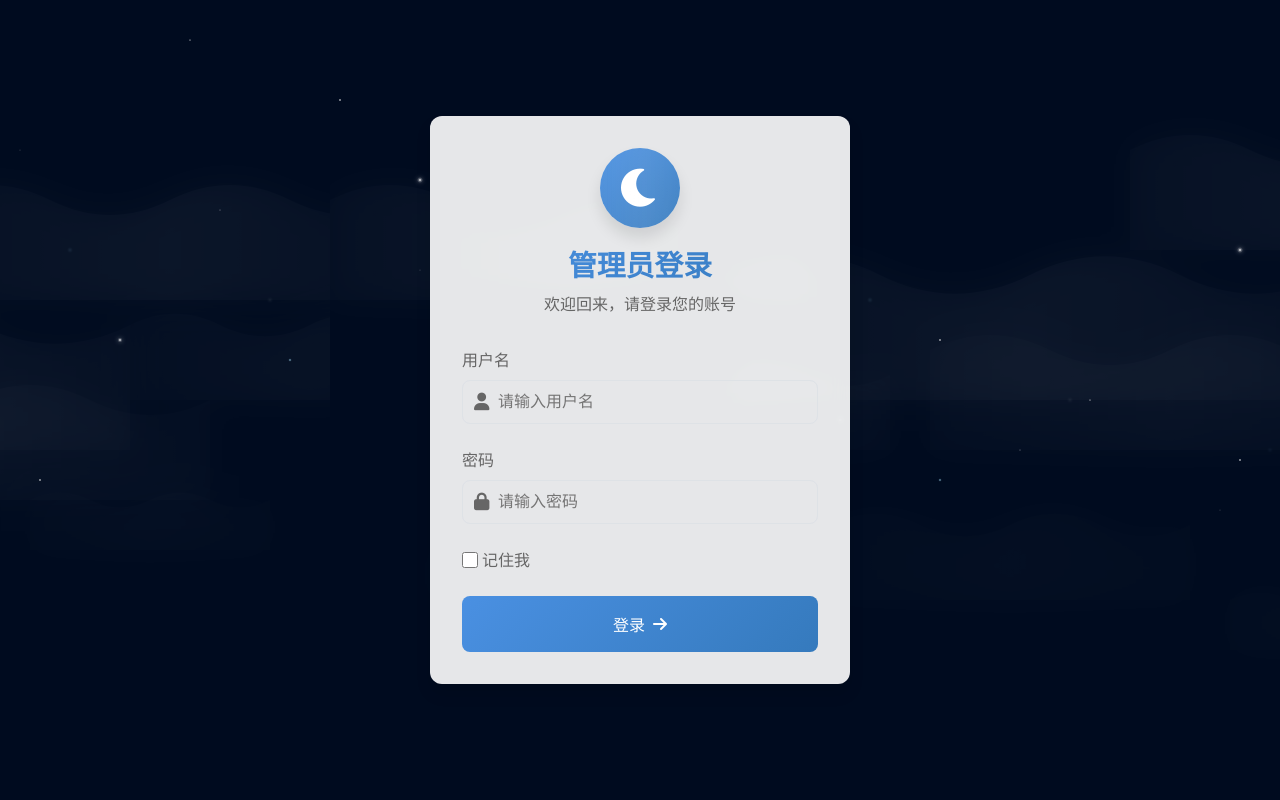
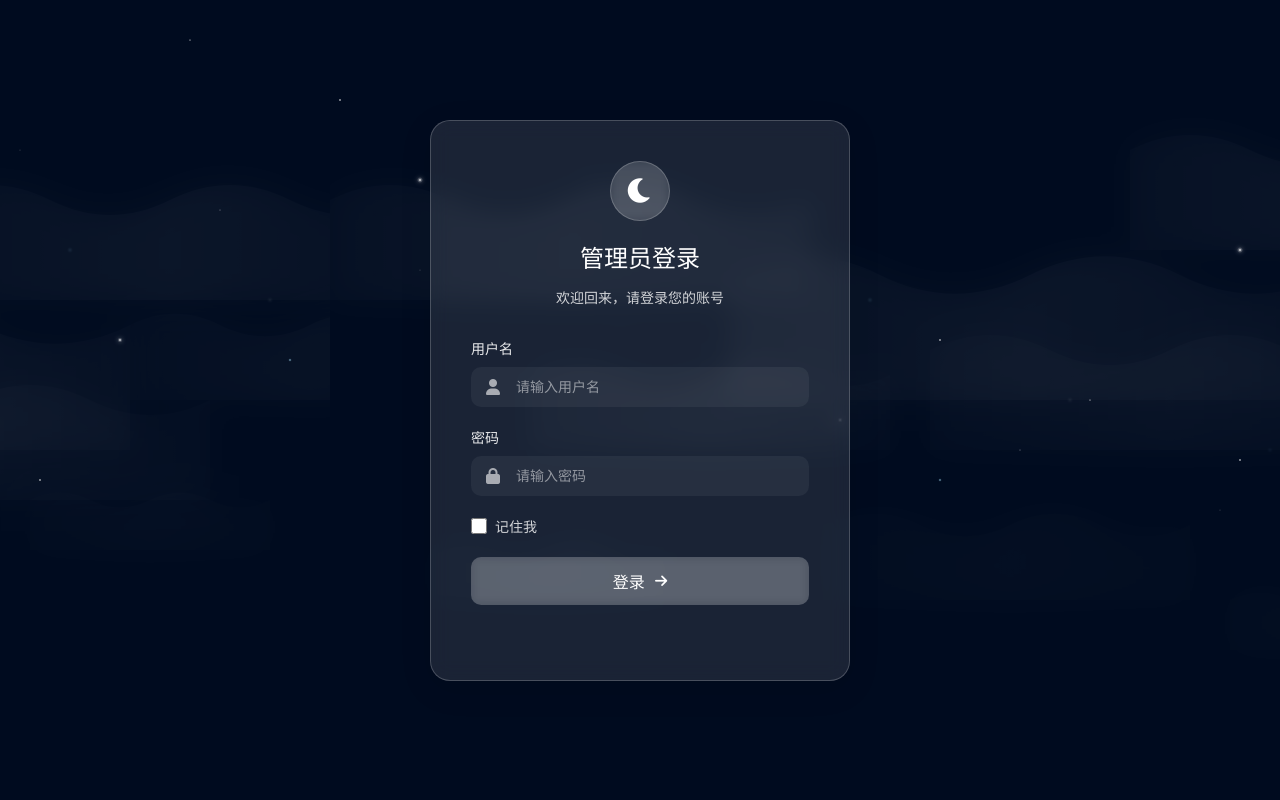
Before and after one commit to LKM-lkm/moonlight-blog, a PHP site: template admin/views/login.html in a window 1280 px wide. Run offline with PHP 8.4, Linux system fonts and the light colour scheme; the template is opened without the code that fills it, so the values that code supplies are empty.

Commit message:
feat: 为登录界面添加毛玻璃效果

```diff
--- a/assets/css/admin/login.css
+++ b/assets/css/admin/login.css
@@ -102,241 +102,201 @@ body {
 
 /* 登录框 */
 .login-box {
+    background: rgba(255, 255, 255, 0.1);
+    backdrop-filter: blur(10px);
+    -webkit-backdrop-filter: blur(10px);
+    border: 1px solid rgba(255, 255, 255, 0.2);
+    border-radius: 20px;
+    padding: 40px;
     width: 100%;
     max-width: 420px;
-    background: rgba(255, 255, 255, 0.9);
-    backdrop-filter: blur(10px);
-    border-radius: var(--border-radius-lg);
-    padding: var(--spacing-xl);
-    box-shadow: var(--shadow-lg);
-    animation: slide-up 0.5s ease-out;
+    box-shadow: 0 8px 32px rgba(0, 0, 0, 0.1);
+    animation: fadeIn 0.5s ease-out;
 }
 
 /* Logo */
-.logo {
-    width: 80px;
-    height: 80px;
-    margin: 0 auto var(--spacing);
-    background: linear-gradient(135deg, var(--primary) 0%, var(--primary-dark) 100%);
+.login-header {
+    text-align: center;
+    margin-bottom: 30px;
+}
+
+.login-header .logo {
+    width: 60px;
+    height: 60px;
+    margin: 0 auto 20px;
+    background: rgba(255, 255, 255, 0.1);
     border-radius: 50%;
     display: flex;
     align-items: center;
     justify-content: center;
-    box-shadow: var(--shadow-lg);
-    position: relative;
-    overflow: hidden;
+    backdrop-filter: blur(5px);
+    -webkit-backdrop-filter: blur(5px);
+    border: 1px solid rgba(255, 255, 255, 0.2);
 }
 
-.logo::after {
-    content: '';
-    position: absolute;
-    top: -50%;
-    left: -50%;
-    width: 200%;
-    height: 200%;
-    background: linear-gradient(
-        45deg,
-        transparent 0%,
-        rgba(255, 255, 255, 0.1) 50%,
-        transparent 100%
-    );
-    animation: shine 2s infinite;
-}
-
-.logo i {
-    font-size: 2.5rem;
-    color: white;
-    animation: pulse 2s infinite;
-}
-
-/* 登录头部 */
-.login-header {
-    text-align: center;
-    margin-bottom: var(--spacing-xl);
+.login-header .logo i {
+    font-size: 28px;
+    color: #fff;
 }
 
 .login-header h1 {
-    font-size: 1.8rem;
-    margin-bottom: var(--spacing-xs);
-    color: var(--text-primary);
-    background: linear-gradient(135deg, var(--primary) 0%, var(--primary-dark) 100%);
-    -webkit-background-clip: text;
-    -webkit-text-fill-color: transparent;
+    color: #fff;
+    font-size: 24px;
+    margin-bottom: 10px;
+    font-weight: 500;
 }
 
 .login-header p {
-    color: var(--text-secondary);
-    font-size: 1rem;
+    color: rgba(255, 255, 255, 0.8);
+    font-size: 14px;
 }
 
 /* 表单样式 */
 .form-group {
-    margin-bottom: var(--spacing-lg);
+    margin-bottom: 20px;
 }
 
 .form-group label {
     display: block;
-    margin-bottom: var(--spacing-xs);
-    color: var(--text-secondary);
-    font-weight: 500;
+    color: rgba(255, 255, 255, 0.9);
+    margin-bottom: 8px;
+    font-size: 14px;
 }
 
 .input-group {
     position: relative;
-    display: flex;
-    align-items: center;
+    background: rgba(255, 255, 255, 0.05);
+    border-radius: 10px;
+    overflow: hidden;
+    transition: all 0.3s ease;
+}
+
+.input-group:hover {
+    background: rgba(255, 255, 255, 0.1);
 }
 
 .input-group i {
     position: absolute;
-    left: var(--spacing);
-    color: var(--text-light);
-    transition: var(--transition);
+    left: 15px;
+    top: 50%;
+    transform: translateY(-50%);
+    color: rgba(255, 255, 255, 0.6);
+    font-size: 16px;
 }
 
 .input-group input {
     width: 100%;
-    padding: var(--spacing) var(--spacing) var(--spacing) calc(var(--spacing) * 3);
-    border: 1px solid var(--border-color);
-    border-radius: var(--border-radius);
-    font-size: 1rem;
-    transition: var(--transition);
-    background: rgba(255, 255, 255, 0.9);
+    padding: 12px 15px 12px 45px;
+    background: transparent;
+    border: none;
+    color: #fff;
+    font-size: 14px;
+}
+
+.input-group input::placeholder {
+    color: rgba(255, 255, 255, 0.5);
 }
 
 .input-group input:focus {
     outline: none;
-    border-color: var(--primary);
-    box-shadow: 0 0 0 3px rgba(74, 144, 226, 0.1);
 }
 
-.input-group input:focus + i {
-    color: var(--primary);
-}
-
-.toggle-password {
-    position: absolute;
-    right: var(--spacing);
-    color: var(--text-light);
-    cursor: pointer;
-    transition: var(--transition);
-}
-
-.toggle-password:hover {
-    color: var(--primary);
+.input-group:focus-within {
+    background: rgba(255, 255, 255, 0.15);
+    box-shadow: 0 0 0 2px rgba(255, 255, 255, 0.2);
 }
 
 /* 记住我选项 */
 .remember-me {
     display: flex;
     align-items: center;
-    gap: var(--spacing-xs);
+    gap: 8px;
 }
 
 .remember-me input[type="checkbox"] {
     width: 16px;
     height: 16px;
-    cursor: pointer;
+    accent-color: #fff;
 }
 
 .remember-me label {
+    color: rgba(255, 255, 255, 0.8);
+    font-size: 14px;
     margin: 0;
-    cursor: pointer;
 }
 
 /* 登录按钮 */
 .login-button {
     width: 100%;
-    padding: var(--spacing);
-    background: linear-gradient(135deg, var(--primary) 0%, var(--primary-dark) 100%);
+    padding: 12px;
+    background: rgba(255, 255, 255, 0.2);
     border: none;
-    border-radius: var(--border-radius);
-    color: white;
-    font-size: 1rem;
-    font-weight: 500;
+    border-radius: 10px;
+    color: #fff;
+    font-size: 16px;
+    cursor: pointer;
     display: flex;
     align-items: center;
     justify-content: center;
-    gap: var(--spacing-sm);
-    cursor: pointer;
-    transition: var(--transition);
-    position: relative;
-    overflow: hidden;
-}
-
-.login-button::after {
-    content: '';
-    position: absolute;
-    top: -50%;
-    left: -50%;
-    width: 200%;
-    height: 200%;
-    background: linear-gradient(
-        45deg,
-        transparent 0%,
-        rgba(255, 255, 255, 0.1) 50%,
-        transparent 100%
-    );
-    transform: translateX(-100%);
-    transition: var(--transition);
-}
-
-.login-button:hover::after {
-    transform: translateX(100%);
+    gap: 10px;
+    transition: all 0.3s ease;
+    backdrop-filter: blur(5px);
+    -webkit-backdrop-filter: blur(5px);
 }
 
 .login-button:hover {
-    transform: translateY(-2px);
-    box-shadow: var(--shadow);
+    background: rgba(255, 255, 255, 0.3);
+    transform: translateY(-1px);
+}
+
+.login-button:active {
+    transform: translateY(1px);
+}
+
+.login-button i {
+    font-size: 14px;
+    transition: transform 0.3s ease;
+}
+
+.login-button:hover i {
+    transform: translateX(3px);
 }
 
 .login-button:disabled {
     opacity: 0.7;
     cursor: not-allowed;
-    transform: none;
 }
 
-.login-button i {
-    transition: var(--transition);
-}
-
-.login-button:not(:disabled):hover i {
-    transform: translateX(4px);
-}
-
-/* 错误消息 */
 .error-message {
-    display: none;
-    margin-top: var(--spacing);
-    padding: var(--spacing);
-    border-radius: var(--border-radius);
-    font-size: 0.9rem;
+    margin-top: 15px;
+    padding: 10px;
+    border-radius: 8px;
+    font-size: 14px;
     text-align: center;
-    transition: var(--transition);
+    opacity: 0;
+    transition: opacity 0.3s ease;
+    background: rgba(0, 0, 0, 0.2);
+    backdrop-filter: blur(5px);
+    -webkit-backdrop-filter: blur(5px);
 }
 
 .error-message.show {
-    display: block;
-    animation: fade-in 0.3s ease-out;
+    opacity: 1;
 }
 
 .error-message.error {
-    background-color: rgba(231, 76, 60, 0.1);
-    color: var(--danger);
-    border: 1px solid rgba(231, 76, 60, 0.2);
+    color: #ff4d4d;
 }
 
 .error-message.success {
-    background-color: rgba(46, 204, 113, 0.1);
-    color: var(--success);
-    border: 1px solid rgba(46, 204, 113, 0.2);
+    color: #4dff4d;
 }
 
 /* 动画 */
-@keyframes slide-up {
+@keyframes fadeIn {
     from {
         opacity: 0;
-        transform: translateY(20px);
+        transform: translateY(-10px);
     }
     to {
         opacity: 1;
@@ -488,67 +407,15 @@ body {
     }
 }
 
-.input-group {
-    position: relative;
-    display: flex;
-    align-items: center;
-    margin-top: 8px;
+/* 确保背景动画在毛玻璃效果下正常显示 */
+.stars, .twinkling, .clouds {
+    position: fixed;
+    top: 0;
+    left: 0;
+    right: 0;
+    bottom: 0;
+    width: 100%;
+    height: 100%;
+    display: block;
+    z-index: -1;
 }
-
-.input-group input {
-    width: 100%;
-    padding: 12px 40px 12px 35px;
-    background: var(--bg-light);
-    border: 1px solid var(--border-color);
-    border-radius: var(--border-radius);
-    color: var(--text-primary);
-    font-size: 1rem;
-    transition: all 0.3s ease;
-}
-
-.input-group input:focus {
-    border-color: var(--primary);
-    box-shadow: 0 0 0 2px rgba(var(--primary-rgb), 0.1);
-    outline: none;
-}
-
-.input-group i {
-    position: absolute;
-    color: var(--text-secondary);
-    transition: all 0.3s ease;
-}
-
-.input-group i:first-child {
-    left: 12px;
-    font-size: 1.1rem;
-}
-
-.toggle-password {
-    right: 12px;
-    cursor: pointer;
-    font-size: 1.1rem;
-}
-
-.toggle-password:hover {
-    color: var(--primary);
-}
-
-.input-group input:focus + i {
-    color: var(--primary);
-}
-
-/* 添加动画效果 */
-@keyframes fadeIn {
-    from {
-        opacity: 0;
-        transform: translateY(-10px);
-    }
-    to {
-        opacity: 1;
-        transform: translateY(0);
-    }
-}
-
-.error-message.show {
-    animation: fadeIn 0.3s ease forwards;
-}
```
Also changed, not shown: other parts of assets/css/admin/login.css (+8 -49 lines).
